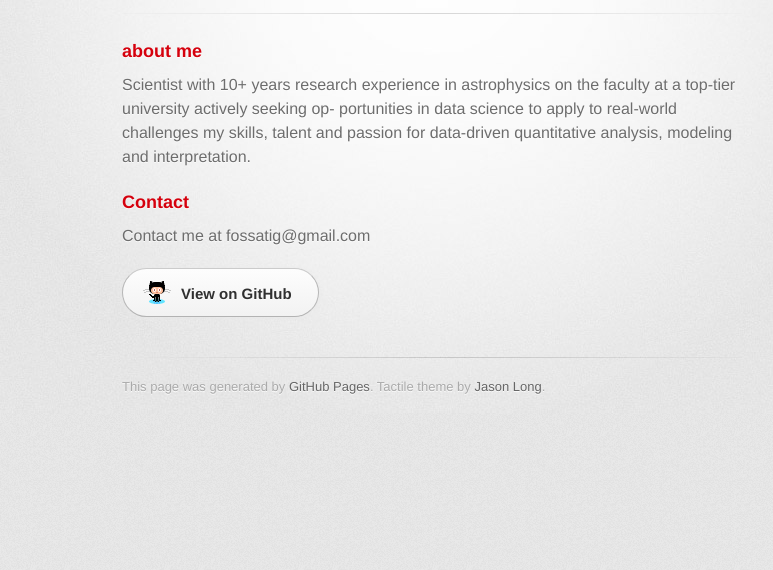
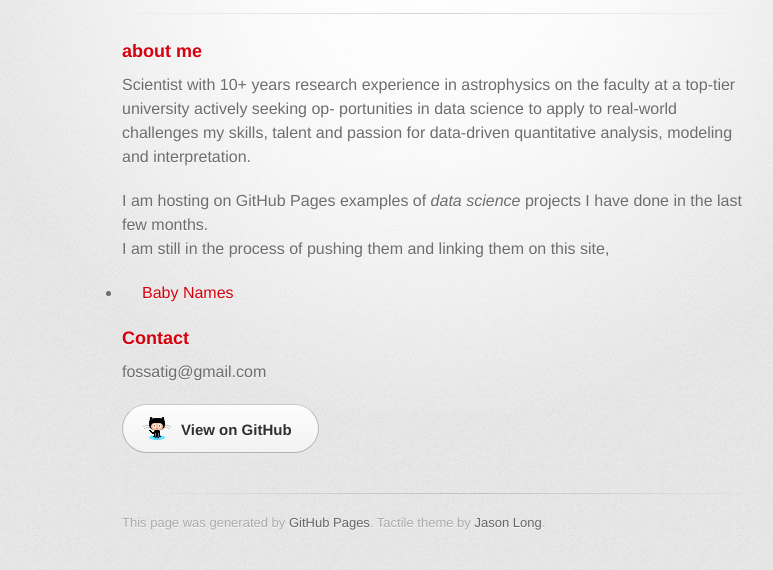
Before and after one commit to pedrosan/pedrosan.github.io, a plain HTML site: page index.html in a window 1280 px wide. Shown: the part 160-730 px from the top of the page, without its empty margins (208-981 px from the left). Drawn offline with Linux system fonts and the light colour scheme; a web font is replaced by a local one.

Commit message:
test link to project

```diff
--- a/index.html
+++ b/index.html
@@ -35,11 +35,21 @@ portunities in data science to apply to real-world challenges my skills, talent
 analysis, modeling and interpretation.
 </p>
 
+<p>
+I am hosting on GitHub Pages examples of <em>data science</em> projects I have done in the last few months.<br />
+I am still in the process of pushing them and linking them on this site,
+
+<ul>
+<li><a href="http://pedrosan.github.io/DataScience/Baby_Names">Baby Names</a>
+</ul>
+</p>
+
+
 <h3>
 <a id="support-or-contact" class="anchor" href="#support-or-contact" aria-hidden="true"><span class="octicon octicon-link"></span></a>Contact</h3>
 
 <p>
-Contact me at &#102;&#111;&#115;&#115;&#97;&#116;&#105;&#103;&#64;&#103;&#109;&#97;&#105;&#108;&#46;&#99;&#111;&#109;
+&#102;&#111;&#115;&#115;&#97;&#116;&#105;&#103;&#64;&#103;&#109;&#97;&#105;&#108;&#46;&#99;&#111;&#109;
 </p>
 
         </section>
```
